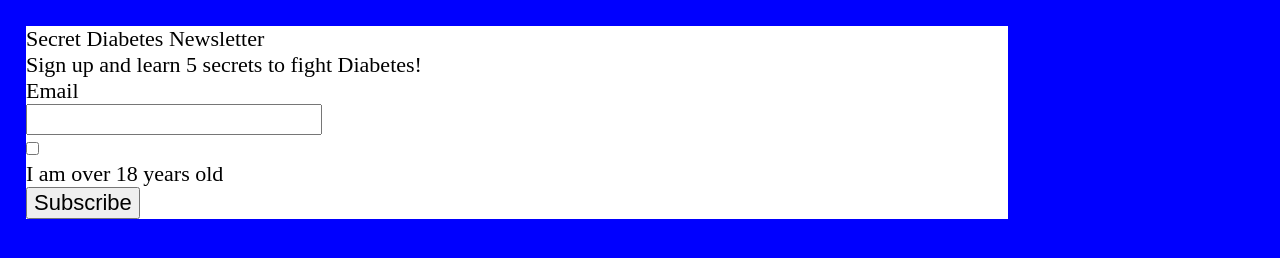
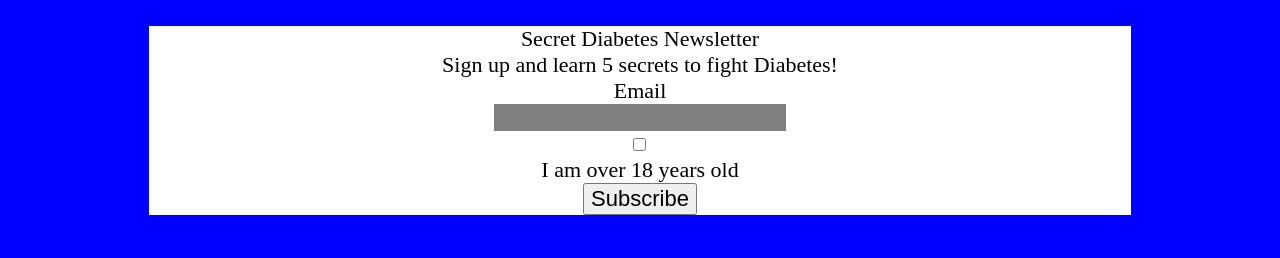
Before and after one commit to itmd-362-bkamran/lab3, a plain HTML site: page index.html in a window 1280 px wide. Drawn offline with nearby package versions, Linux system fonts and the light colour scheme.

Commit message:
updated index with class for input

```diff
--- a/css/screen.css
+++ b/css/screen.css
@@ -24,8 +24,14 @@ body {
 	background-color: white;
 	width: 80%;
 	height: 80%;
+	margin: auto;
+	text-align: center;
 }
 
+input.email {
+	 border: none;
+	 background-color: grey;
+}
 
 
 button,
--- a/index.html
+++ b/index.html
@@ -16,7 +16,7 @@
     <ol>
       <li id="input-email">
         <label for="email">Email</label>
-        <input type="email" name="email" id="email" pattern="^.+@.+$" />
+        <input class="email" type="email" name="email" id="email" pattern="^.+@.+$" />
       </li>
       <li id="input-age-verification">
         <input type="checkbox" id="age-verification" name="age-verification" value="18" />
```
